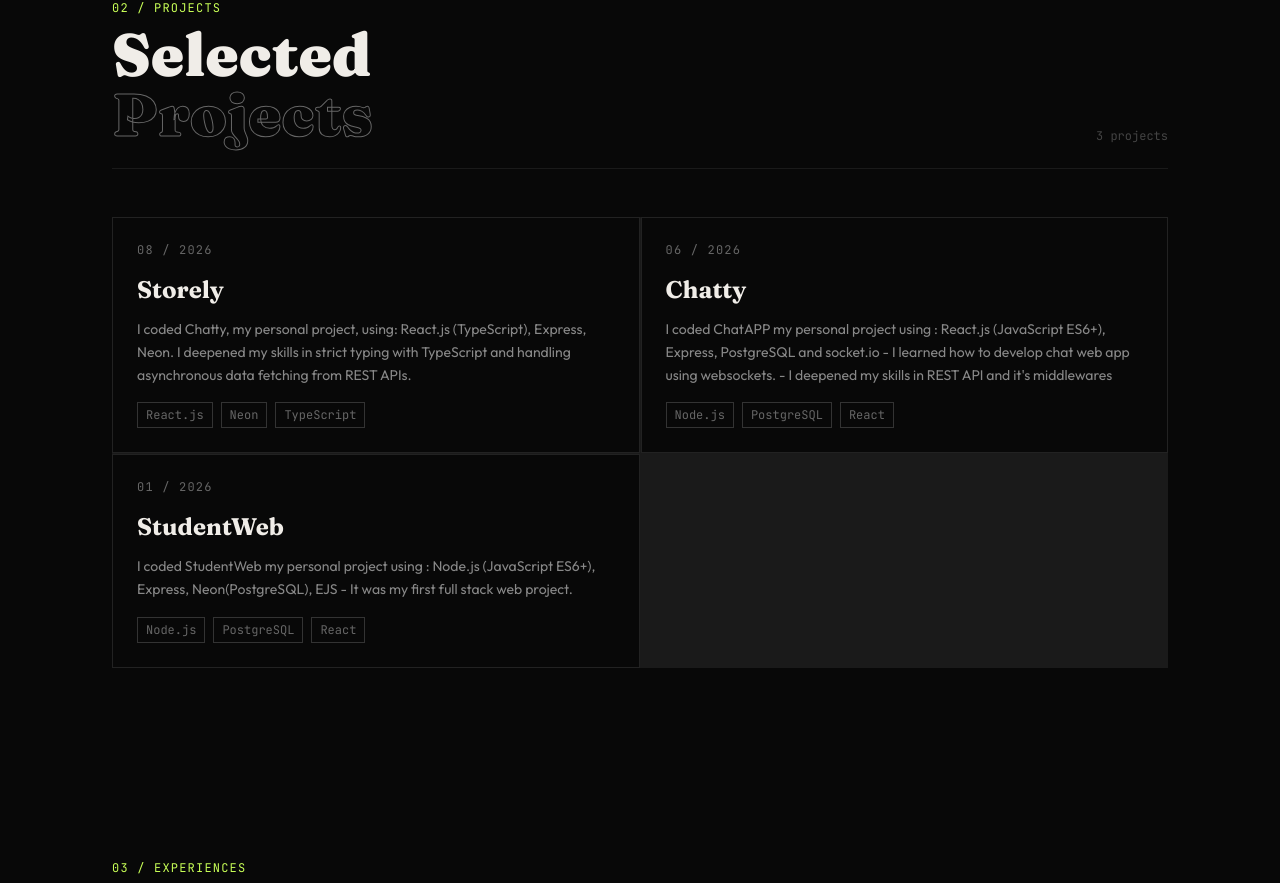
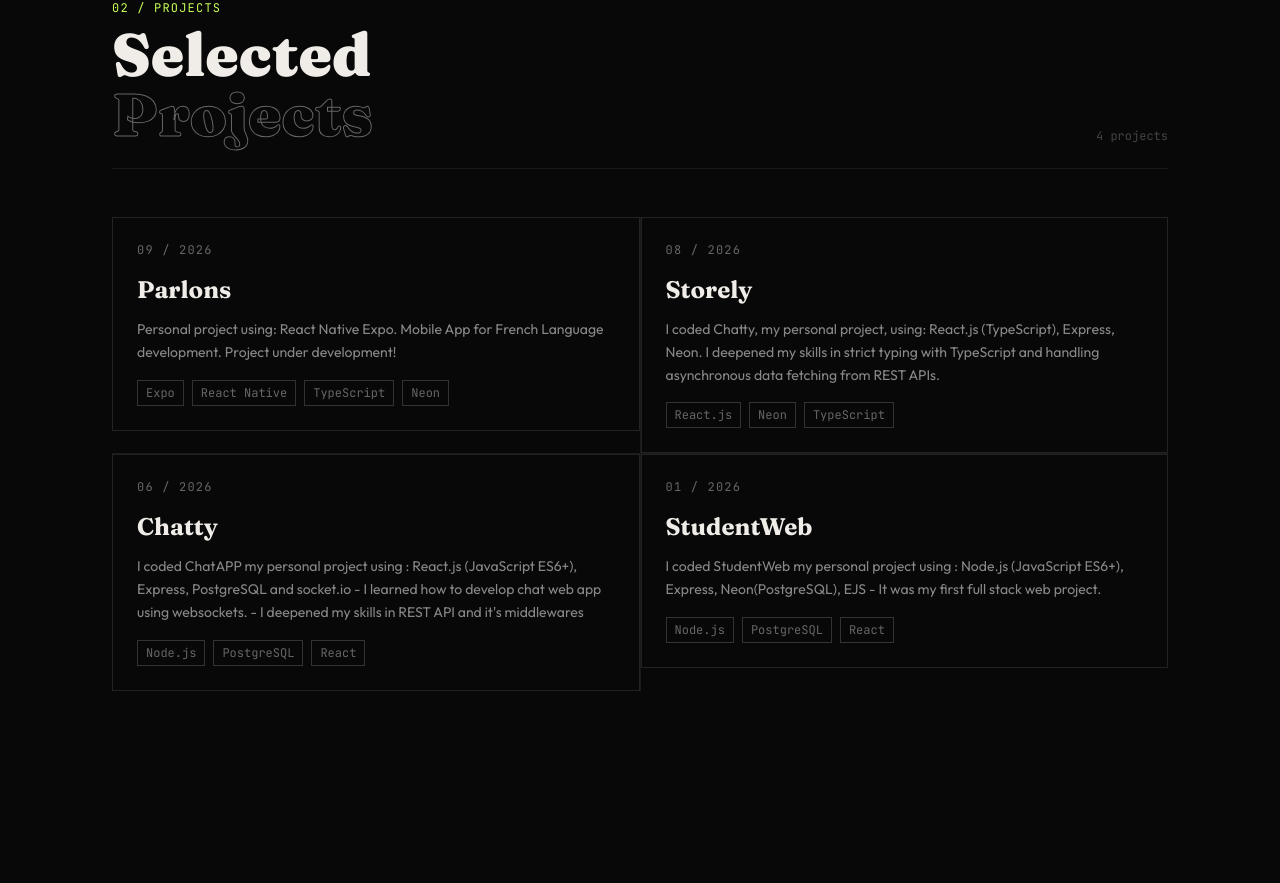
Before and after one commit to real-nox/Portfolio, a React (Vite) app: page / in a window 1280 px wide. Shown: the part 896-1779 px from the top of the page. Built offline with nearby package versions, Linux system fonts and the light colour scheme.

Commit message:
Added Parlons Project

```diff
--- a/src/constants/constants.ts
+++ b/src/constants/constants.ts
@@ -1,12 +1,33 @@
-export const PROJECTS = [
+type projets = {
+  id: string,
+  title: string,
+  tags: string[],
+  desc: string,
+  year: string,
+  color: string,
+  color2: string,
+  link: string
+}[]
+
+export const PROJECTS: projets = [
+  {
+    id: "09",
+    title: "Parlons",
+    tags: ["Expo", "React Native", "TypeScript", "Neon"],
+    desc: "Personal project using: React Native Expo.\nMobile App for French Language development.\nProject under development!",
+    year: "2026",
+    color: "#555",
+    color2: "",
+    link: "https://github.com/real-nox/Parlons"
+  },
   {
     id: '08',
     title: 'Storely',
     tags: ['React.js', 'Neon', 'TypeScript'],
     desc: "I coded Chatty, my personal project, using: React.js (TypeScript), Express, Neon.\nI deepened my skills in strict typing with TypeScript and handling asynchronous data fetching from REST APIs.",
     year: '2026',
-    color: '#57e5ff',
-    color2: '#29a0b5',
+    color: '#6366F1',
+    color2: '#4d50fa',
     link: 'https://github.com/real-nox/Storely',
   },
   {
```
